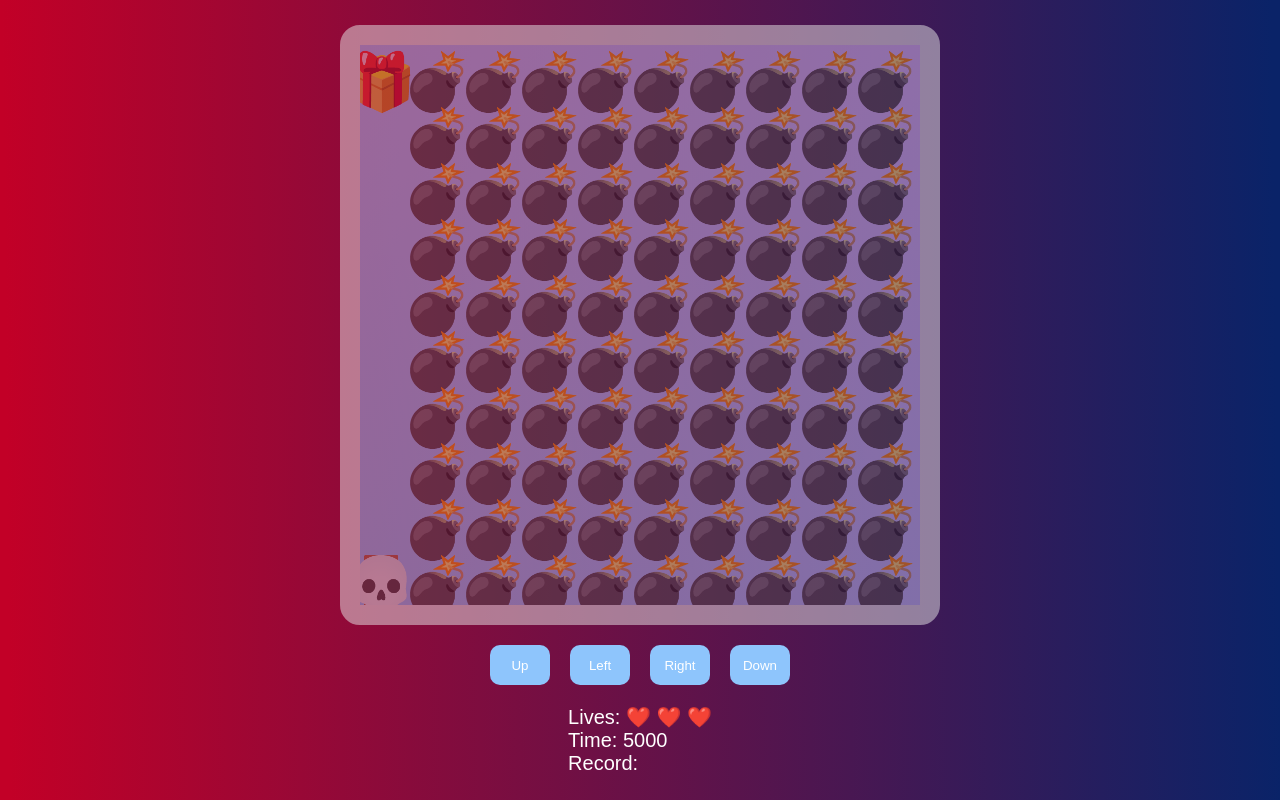
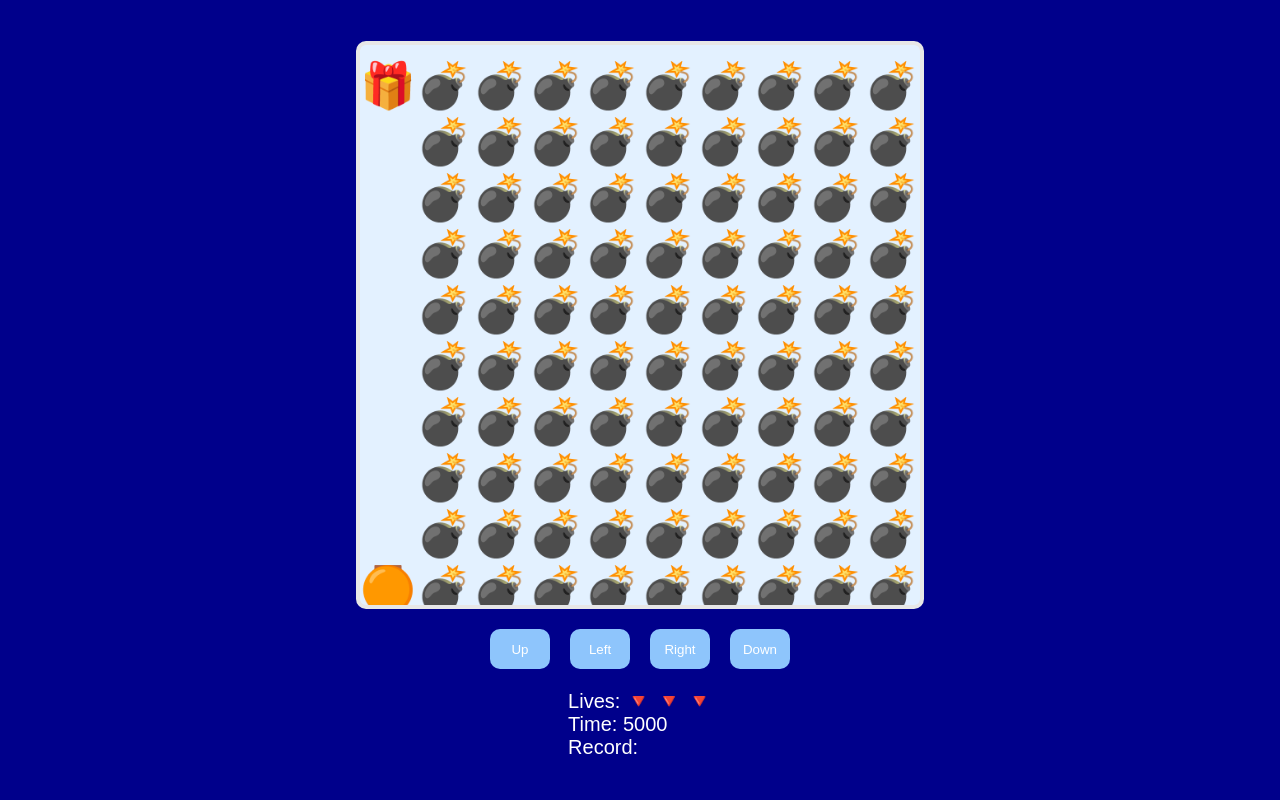
Before and after one commit to lopezolidev/javascript-workshop-videogame, a plain HTML site: page index.html in a window 1280 px wide. Drawn offline with Linux system fonts and the light colour scheme.

Commit message:
re-styling css with new border, padding

```diff
--- a/game.js
+++ b/game.js
@@ -48,9 +48,9 @@ window.addEventListener('resize', setCanvasSize);
 
 function setCanvasSize() {
     if (window.innerHeight > window.innerWidth) {
-        canvasSize = Math.round(window.innerWidth * 0.70);
+        canvasSize = Math.round(window.innerWidth * 0.7);
     } else {
-        canvasSize = Math.round(window.innerHeight * 0.70);
+        canvasSize = Math.round(window.innerHeight * 0.7);
     }
 
     canvas.setAttribute('width', canvasSize);
@@ -69,7 +69,7 @@ function setCanvasSize() {
 function startGame() {
 
     let map;
-    game.font = elementSize + 'px Verdana';
+    game.font = elementSize * 0.8 + 'px Verdana';
     game.textAlign = 'end';
 
     map = maps[level];
--- a/maps.js
+++ b/maps.js
@@ -1,7 +1,7 @@
 //this is where the maps array will be formed, with emojis as pieces of the map
 // we will change this emojis later on
 
-const emojis={'-':' ','O':'🚪','X':'💣','I':'🎁','PLAYER':'💀','BOMB_COLLISION':'🔥','GAME_OVER':'👎','WIN':'🏆','HEART':'❤️'};
+const emojis={'-':' ','O':'🚪','X':'💣','I':'🎁','PLAYER':'🟠','BOMB_COLLISION':'🔥','GAME_OVER':'👎','WIN':'🏆','HEART':'🔻'};
 
 const maps=[];
 
--- a/styles.css
+++ b/styles.css
@@ -10,14 +10,14 @@ html {
 }
 
 body {
-    background-image: linear-gradient( 89.4deg,  rgba(194,0,39,1) 0.8%, rgba(10,35,104,1) 99.4% );
+    background-color: darkblue;
     display: flex;
     justify-content: center;
     align-items: center;
 }
 
 .game-container {
-    width: 100%;
+    width: 100vw;
     height: 100vh;
     display: flex;
     flex-direction: column;
@@ -27,11 +27,9 @@ body {
 }
 
 #game {
-    background-color: #8EC5FC;
-    background-image: linear-gradient(62deg, #8EC5FC 0%, #E0C3FC 100%);
-    opacity: 50%;
-    border: rgb(231, 231, 231) 2rem solid;
-    border-radius: 2rem;
+    background-color: #e3f1ff;
+    border: rgb(231, 231, 231) 0.4rem solid;
+    border-radius: 1rem;
 }
 
 .buttons {
```
